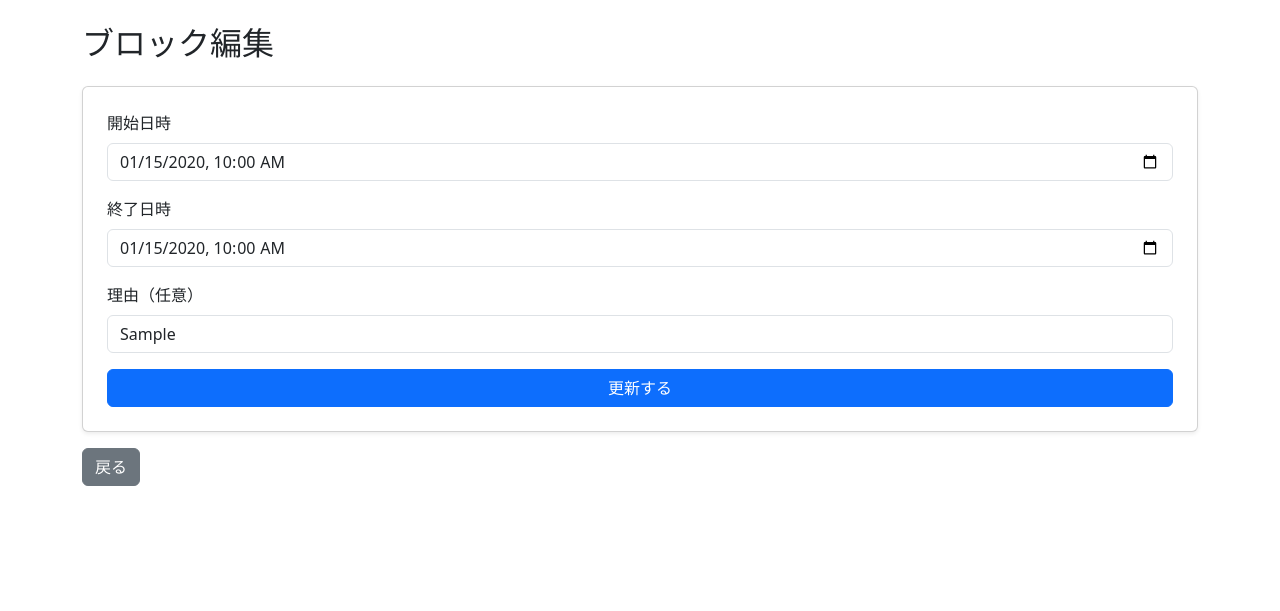
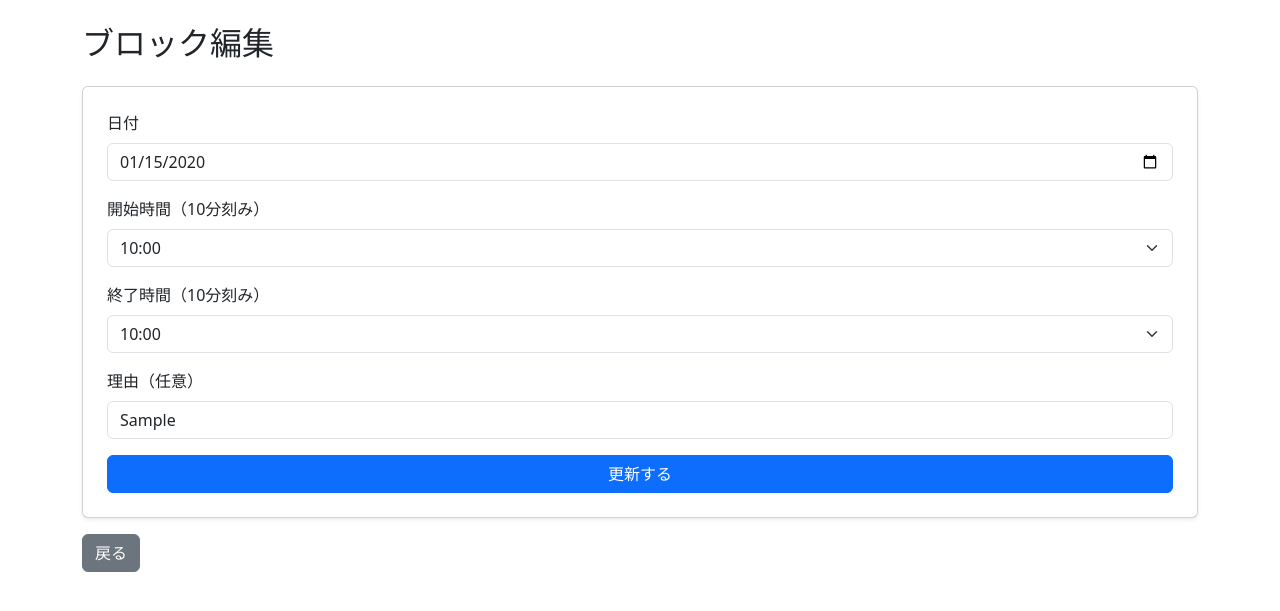
Before and after one commit to Sota-z1r/Salon_Reservation_System, a Flask app: page /admin/blocks/edit/1 in a window 1280 px wide. Shown: the part 56-667 px from the top of the page. Run offline with Flask 3, Linux system fonts and the light colour scheme; tables that the repository leaves empty hold one stand-in row (values such as "Sample post").

Commit message:
ブロック画面修正

```diff
--- a/app/routes/blocks.py
+++ b/app/routes/blocks.py
@@ -30,8 +30,17 @@ def add_block():
     if request.method == "GET":
         return render_template("admin/blocks/add_block.html")
 
-    start_at = datetime.fromisoformat(request.form["start_at"])
-    end_at = datetime.fromisoformat(request.form["end_at"])
+    date = request.form["date"]              # 2025-12-20
+    start_time = request.form["start_time"]  # 13:10
+    end_time = request.form["end_time"]      # 15:00
+
+    start_at = datetime.strptime(
+        f"{date} {start_time}", "%Y-%m-%d %H:%M"
+    )
+    end_at = datetime.strptime(
+        f"{date} {end_time}", "%Y-%m-%d %H:%M"
+    )
+
     reason = request.form.get("reason", "")
 
     b = Block(start_at=start_at, end_at=end_at, reason=reason)
@@ -60,8 +69,17 @@ def edit_block(block_id):
     if request.method == "GET":
         return render_template("admin/blocks/edit_block.html", b=b)
 
-    b.start_at = datetime.fromisoformat(request.form["start_at"])
-    b.end_at = datetime.fromisoformat(request.form["end_at"])
+    date = request.form["date"]
+    start_time = request.form["start_time"]
+    end_time = request.form["end_time"]
+
+    b.start_at = datetime.strptime(
+        f"{date} {start_time}", "%Y-%m-%d %H:%M"
+    )
+    b.end_at = datetime.strptime(
+        f"{date} {end_time}", "%Y-%m-%d %H:%M"
+    )
+
     b.reason = request.form["reason"]
 
     db.session.commit()
--- a/app/templates/admin/blocks/edit_block.html
+++ b/app/templates/admin/blocks/edit_block.html
@@ -5,25 +5,67 @@
 
 <div class="card p-4 shadow-sm">
 
-    <form method="POST">
+    <form method="POST" id="block-form">
 
         <div class="mb-3">
-            <label class="form-label">開始日時</label>
-            <input type="datetime-local" name="start_at"
-                   value="{{ b.start_at.strftime('%Y-%m-%dT%H:%M') }}"
-                   class="form-control" step="600" required>
+            <label class="form-label">日付</label>
+            <input type="date"
+                   name="date"
+                   id="date"
+                   value="{{ b.start_at.strftime('%Y-%m-%d') }}"
+                   class="form-control"
+                   required>
         </div>
 
         <div class="mb-3">
-            <label class="form-label">終了日時</label>
-            <input type="datetime-local" name="end_at"
-                   value="{{ b.end_at.strftime('%Y-%m-%dT%H:%M') }}"
-                   class="form-control" step="600" required>
+            <label class="form-label">開始時間（10分刻み）</label>
+            <select name="start_time"
+                    id="start_time"
+                    class="form-select"
+                    required>
+                {% for h in range(9, 22) %}
+                    {% for m in [0,10,20,30,40,50] %}
+                        {% set t = '%02d:%02d' % (h, m) %}
+                        <option value="{{ t }}"
+                                {% if b.start_at.strftime('%H:%M') == t %}selected{% endif %}>
+                            {{ t }}
+                        </option>
+                    {% endfor %}
+                {% endfor %}
+                <option value="22:00"
+                        {% if b.start_at.strftime('%H:%M') == '22:00' %}selected{% endif %}>
+                    22:00
+                </option>
+            </select>
+        </div>
+
+        <div class="mb-3">
+            <label class="form-label">終了時間（10分刻み）</label>
+            <select name="end_time"
+                    id="end_time"
+                    class="form-select"
+                    required>
+                {% for h in range(9, 22) %}
+                    {% for m in [0,10,20,30,40,50] %}
+                        {% set t = '%02d:%02d' % (h, m) %}
+                        <option value="{{ t }}"
+                                {% if b.end_at.strftime('%H:%M') == t %}selected{% endif %}>
+                            {{ t }}
+                        </option>
+                    {% endfor %}
+                {% endfor %}
+                <option value="22:00"
+                        {% if b.end_at.strftime('%H:%M') == '22:00' %}selected{% endif %}>
+                    22:00
+                </option>
+            </select>
         </div>
 
         <div class="mb-3">
             <label class="form-label">理由（任意）</label>
-            <input type="text" name="reason" value="{{ b.reason }}"
+            <input type="text"
+                   name="reason"
+                   value="{{ b.reason }}"
                    class="form-control">
         </div>
 
@@ -32,5 +74,7 @@
 
 </div>
 
-<a href="{{ url_for('blocks.list_blocks') }}" class="btn btn-secondary mt-3">戻る</a>
+<a href="{{ url_for('blocks.list_blocks') }}"
+   class="btn btn-secondary mt-3">戻る</a>
+
 {% endblock %}
```
Also changed, not shown: app/templates/admin/blocks/add_block.html (+37 -7 lines).
